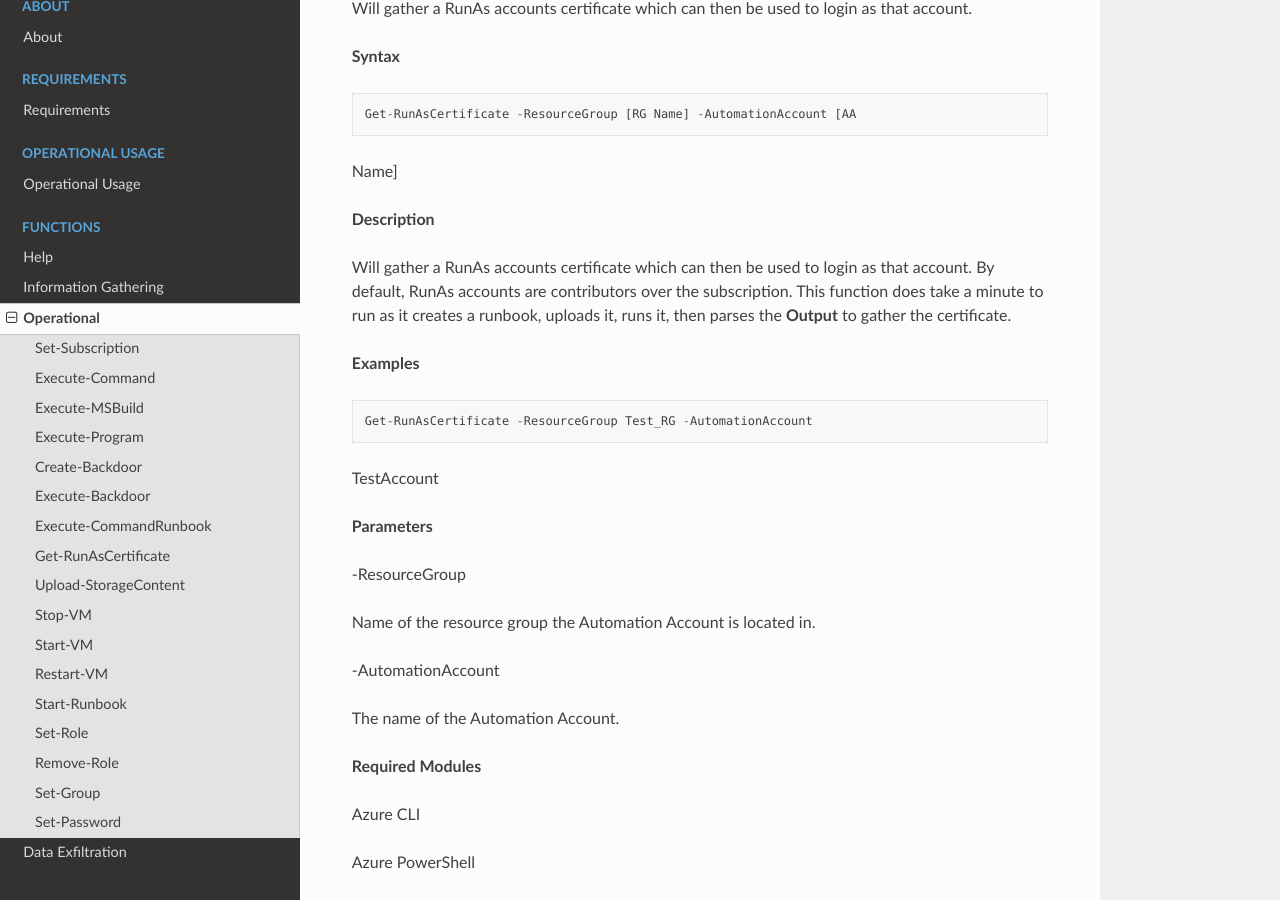
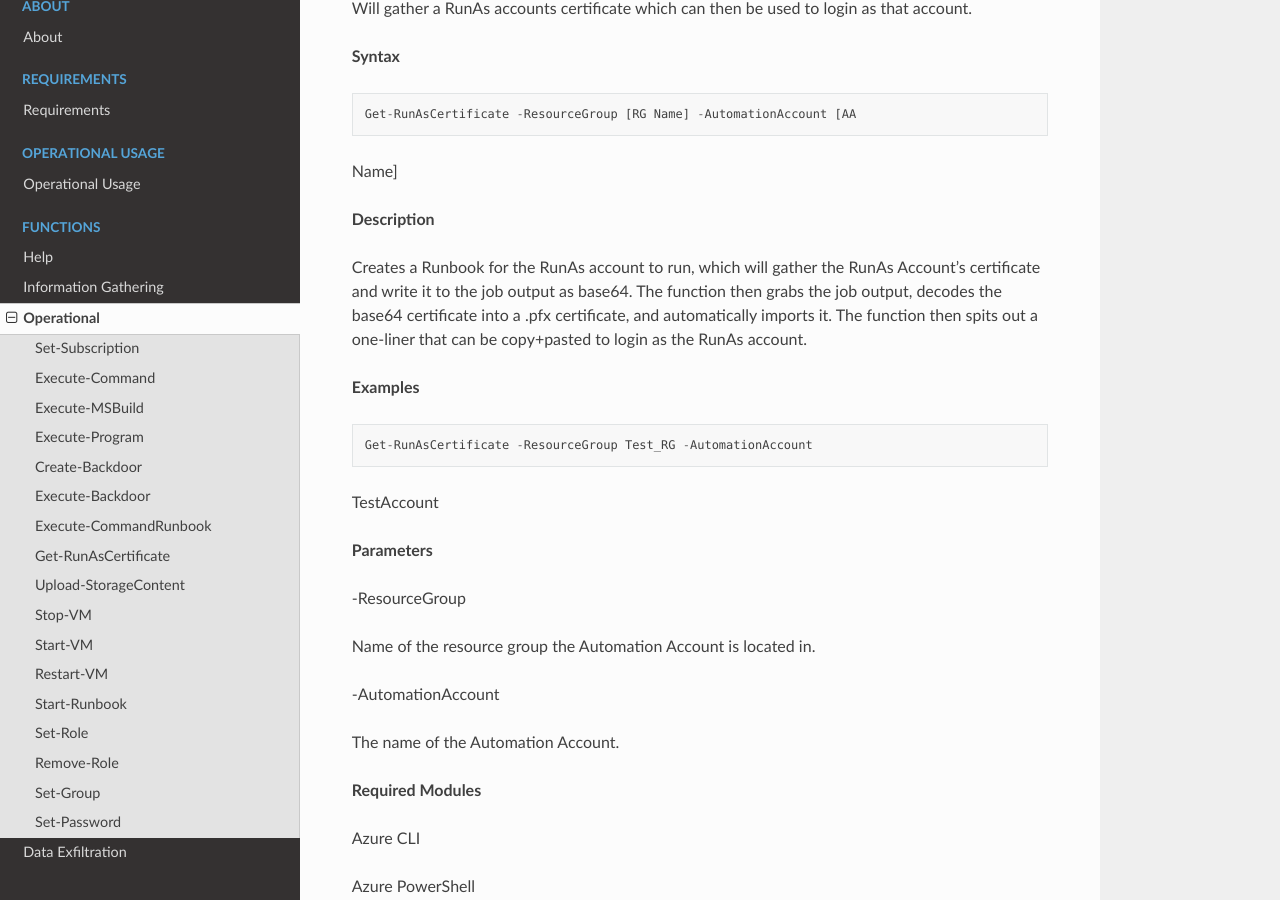
Before and after one commit to hausec/PowerZure, a Sphinx documentation site: the page built from docs/Functions/operational.rst, in a window 1280 px wide and 900 px high, scrolled down 8149 px. Built offline with Sphinx 7.4.7 and the Read the Docs theme 2.0.0, drawn with Linux system fonts in a browser that asks for light colours.

Commit message:
Added cert import logic for GetRunAsCert

```diff
--- a/docs/Functions/operational.rst
+++ b/docs/Functions/operational.rst
@@ -592,12 +592,7 @@ Name]
 
 **Description**
 
-
-Will gather a RunAs accounts certificate which can then be used to login
-as that account. By default, RunAs accounts are contributors over the
-subscription. This function does take a minute to run as it creates a
-runbook, uploads it, runs it, then parses the **Output** to gather the
-certificate.
+Creates a Runbook for the RunAs account to run, which will gather the RunAs Account's certificate and write it to the job output as base64. The function then grabs the job output, decodes the base64 certificate into a .pfx certificate, and automatically imports it. The function then spits out a one-liner that can be copy+pasted to login as the RunAs account.
 
 .. _**Examples**-18:
 
```
Also changed, not shown: 1 other file.
